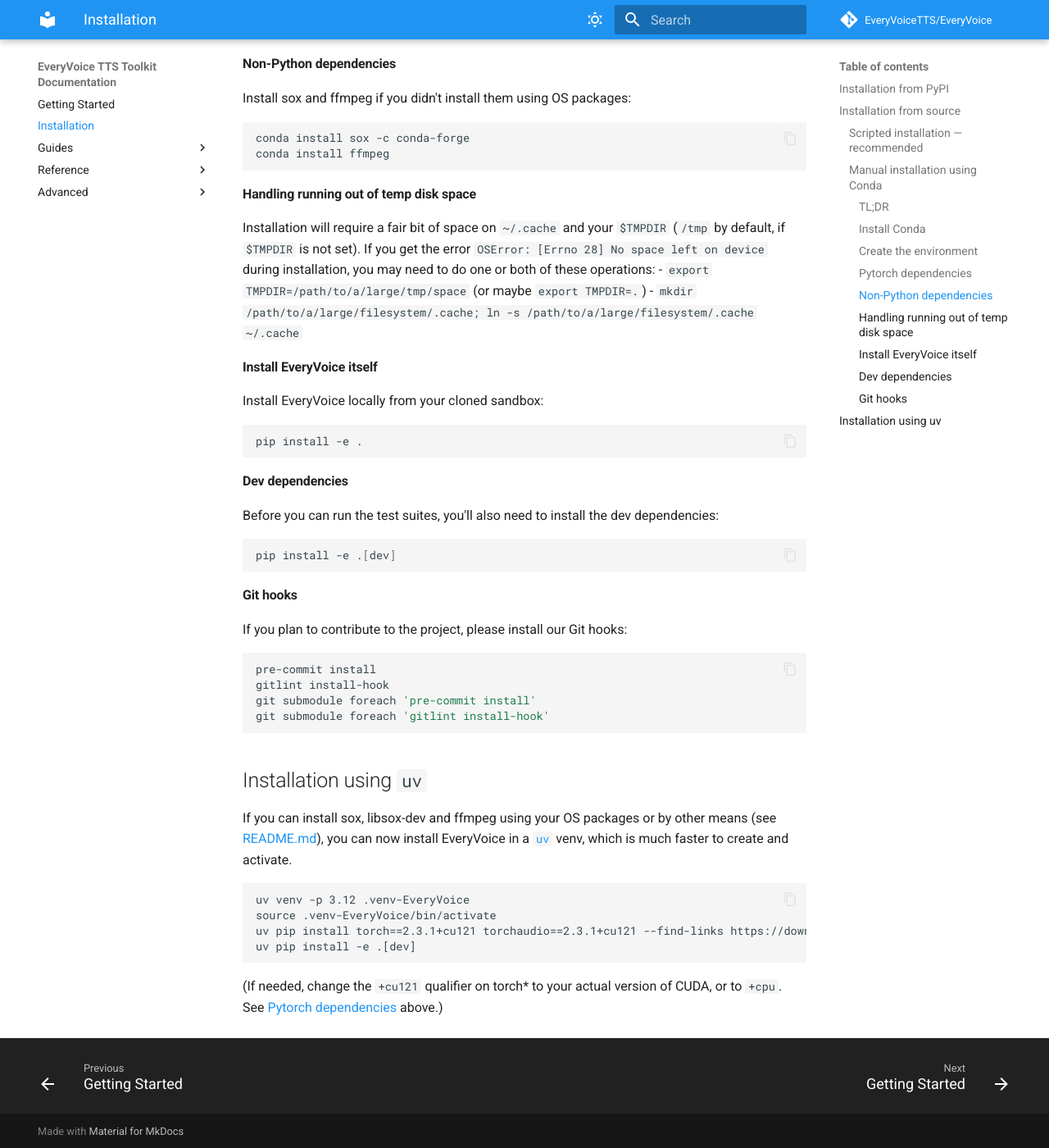
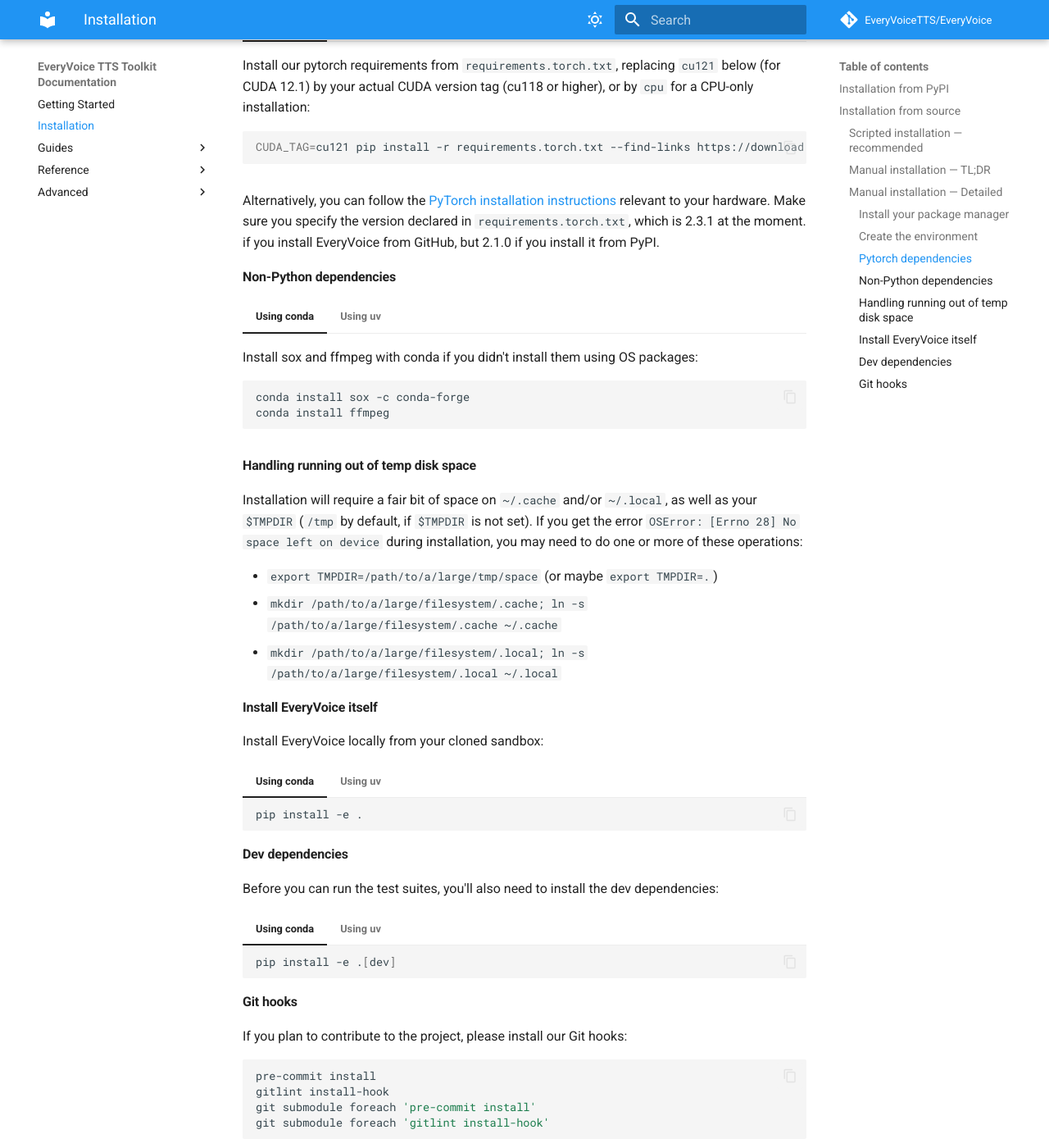
Before and after one commit to EveryVoiceTTS/EveryVoice, an MkDocs documentation site: the page built from docs/install.md, in a window 1280 px wide and 1400 px high, scrolled down 2018 px. Shown: the whole window at 82% size. Built offline with MkDocs 1.6.1 and Material for MkDocs 9.7.7, drawn with Linux system fonts in a browser that asks for light colours; comment, search, counter and statistics services are not loaded; the version menu is left out; some of the changed text lies outside the part shown.

Commit message:
docs: split all install instructions by uv vs conda

````diff
--- a/docs/install.md
+++ b/docs/install.md
@@ -46,7 +46,7 @@
 
 	If you can install sox, libsox-dev and ffmpeg using your OS packages or by other means
 	(see [README.md](https://github.com/EveryVoiceTTS/EveryVoice?tab=readme-ov-file#quickstart-from-pypi)),
-	you can install EveryVoice in a [`uv`](https://docs.astral.sh/uv/) venv.
+	you can install EveryVoice in a [`uv`](https://docs.astral.sh/uv/) venv; otherwise, use conda.
 
     - [Install uv](https://docs.astral.sh/uv/getting-started/installation/).
 	- Clone the EveryVoice repo and its submodules:
@@ -63,78 +63,146 @@
 		Add the option `--cuda CUDA_VERSION` if you need to override the default CUDA version,
 	    or `--cpu` to use Torch compiled for CPU use only.
 
-### Manual installation using Conda
+### Manual installation &mdash; TL;DR
 
-If you prefer to do the complete installation process manually, or if the automated process does not work for you, follow these steps.
+=== "Using conda"
 
-#### TL;DR
+	```
+	conda create --name EveryVoice python=3.12 ffmpeg
+	conda activate EveryVoice
+	conda install sox -c conda-forge
+	CUDA_TAG=cu121 pip install -r requirements.torch.txt --find-links https://download.pytorch.org/whl/torch_stable.html
+	pip install -e .[dev]
+	```
 
-```
-conda create --name EveryVoice python=3.12
-conda activate EveryVoice
-conda install sox -c conda-forge
-conda install ffmpeg
-CUDA_TAG=cu121 pip install -r requirements.torch.txt --find-links https://download.pytorch.org/whl/torch_stable.html
-pip install -e .
-```
+=== "Using uv"
 
-#### Install Conda
+    First install [sox, libsox-dev and ffmpeg](https://github.com/EveryVoiceTTS/EveryVoice?tab=readme-ov-file#quickstart-from-pypi) externally.
 
-Install [miniconda](https://docs.conda.io/en/latest/miniconda.html) or [conda](https://docs.conda.io/projects/conda/en/stable/).
+	```
+	uv venv -p 3.12 .venv
+	source .venv/bin/activate
+	uv pip install torch==2.3.1+cu121 torchaudio==2.3.1+cu121 --find-links https://download.pytorch.org/whl/torch_stable.html
+	uv pip install -e .[dev]
+	```
+
+### Manual installation &mdash; Detailed
+
+If you prefer to do the complete installation process manually, or if the
+automated process does not work for you, follow these steps.
+
+#### Install your package manager
+
+=== "Using conda"
+
+	Install [miniconda](https://docs.conda.io/en/latest/miniconda.html) or [conda](https://docs.conda.io/projects/conda/en/stable/).
+
+=== "Using uv"
+
+    [Install uv](https://docs.astral.sh/uv/getting-started/installation/).
 
 #### Create the environment
 
-Use conda to create a new environment based on Python 3.12:
-```sh
-conda create --name EveryVoice python=3.12
-conda activate EveryVoice
-```
+=== "Using conda"
+
+	Use conda to create a new environment based on Python 3.12:
+	```sh
+	conda create --name EveryVoice python=3.12
+	conda activate EveryVoice
+	```
+
+=== "Using uv"
+
+    Use uv to create a new environment based on Python 3.12:
+	```sh
+	uv venv -p 3.12
+	source .venv/bin/activate
+	```
 
 #### Pytorch dependencies
 
-Install our pytorch requirements from `requirements.torch.txt`, replacing `cu121` below (for
-CUDA 12.1) by your actual CUDA version tag (cu118 or higher), or by `cpu` for a CPU-only installation:
+=== "Using conda"
 
-```sh
-CUDA_TAG=cu121 pip install -r requirements.torch.txt --find-links https://download.pytorch.org/whl/torch_stable.html
-```
+	Install our pytorch requirements from `requirements.torch.txt`, replacing `cu121` below (for
+	CUDA 12.1) by your actual CUDA version tag (cu118 or higher), or by `cpu` for a CPU-only installation:
+
+	```sh
+	CUDA_TAG=cu121 pip install -r requirements.torch.txt --find-links https://download.pytorch.org/whl/torch_stable.html
+	```
+
+=== "Using uv"
+
+    Install our pytorch requirements specified in `requirements.torch.txt`, but manually.
+	(Unfortunately, `uv` does not support the environment variable we use with pip and conda.)
+	Replace `cu121` by your actual CUDA version tag, or by `cpu` for a CPU-only installation.
+
+	```sh
+	uv pip install torch==2.3.1+cu121 torchaudio==2.3.1+cu121 --find-links https://download.pytorch.org/whl/torch_stable.html
+	```
 
 Alternatively, you can follow the [PyTorch installation instructions](https://pytorch.org/get-started/locally/) relevant to your hardware.
-Make sure you specify the version declared in `requirements.torch.txt`, which is 2.3.1 at the moment
+Make sure you specify the version declared in `requirements.torch.txt`, which is 2.3.1 at the moment.
 if you install EveryVoice from GitHub, but 2.1.0 if you install it from PyPI.
 
 #### Non-Python dependencies
 
-Install sox and ffmpeg if you didn't install them using OS packages:
-```sh
-conda install sox -c conda-forge
-conda install ffmpeg
-```
+=== "Using conda"
+
+	Install sox and ffmpeg with conda if you didn't install them using OS packages:
+	```sh
+	conda install sox -c conda-forge
+	conda install ffmpeg
+	```
+
+=== "Using uv"
+
+    Uv does not provide a mechanism for installing non-Python dependencies.
+	You must follow the sox, libsox-dev and ffmpeg installation instructions in our
+	[README.md](https://github.com/EveryVoiceTTS/EveryVoice?tab=readme-ov-file#quickstart-from-pypi)
+	if you want to use uv.
 
 #### Handling running out of temp disk space
 
-Installation will require a fair bit of space on `~/.cache` and your `$TMPDIR`
+Installation will require a fair bit of space on `~/.cache` and/or `~/.local`, as well as your `$TMPDIR`
 (`/tmp` by default, if `$TMPDIR` is not set).  If you get the error
 `OSError: [Errno 28] No space left on device` during installation, you may need
-to do one or both of these operations:
+to do one or more of these operations:
+
  - `export TMPDIR=/path/to/a/large/tmp/space` (or maybe `export TMPDIR=.`)
  - `mkdir /path/to/a/large/filesystem/.cache; ln -s /path/to/a/large/filesystem/.cache ~/.cache`
+ - `mkdir /path/to/a/large/filesystem/.local; ln -s /path/to/a/large/filesystem/.local ~/.local`
 
 #### Install EveryVoice itself
 
 Install EveryVoice locally from your cloned sandbox:
 
-```sh
-pip install -e .
-```
+=== "Using conda"
+
+	```sh
+	pip install -e .
+	```
+
+=== "Using uv"
+
+	```sh
+	uv pip install -e .
+	```
 
 #### Dev dependencies
 
 Before you can run the test suites, you'll also need to install the dev dependencies:
 
-```sh
-pip install -e .[dev]
-```
+=== "Using conda"
+
+	```sh
+	pip install -e .[dev]
+	```
+
+=== "Using uv"
+
+	```sh
+	uv pip install -e .[dev]
+	```
 
 #### Git hooks
 
@@ -146,18 +214,3 @@
 git submodule foreach 'pre-commit install'
 git submodule foreach 'gitlint install-hook'
 ```
-
-## Installation using `uv`
-
-If you can install sox, libsox-dev and ffmpeg using your OS packages or by other means (see [README.md](https://github.com/EveryVoiceTTS/EveryVoice?tab=readme-ov-file#quickstart-from-pypi)),
-you can now install EveryVoice in a [`uv`](https://docs.astral.sh/uv/) venv, which is much faster to create and activate.
-
-```
-uv venv -p 3.12 .venv-EveryVoice
-source .venv-EveryVoice/bin/activate
-uv pip install torch==2.3.1+cu121 torchaudio==2.3.1+cu121 --find-links https://download.pytorch.org/whl/torch_stable.html
-uv pip install -e .[dev]
-```
-
-(If needed, change the `+cu121` qualifier on torch\* to your actual version of CUDA, or to `+cpu`.
-See [Pytorch dependencies](#pytorch-dependencies) above.)
````
